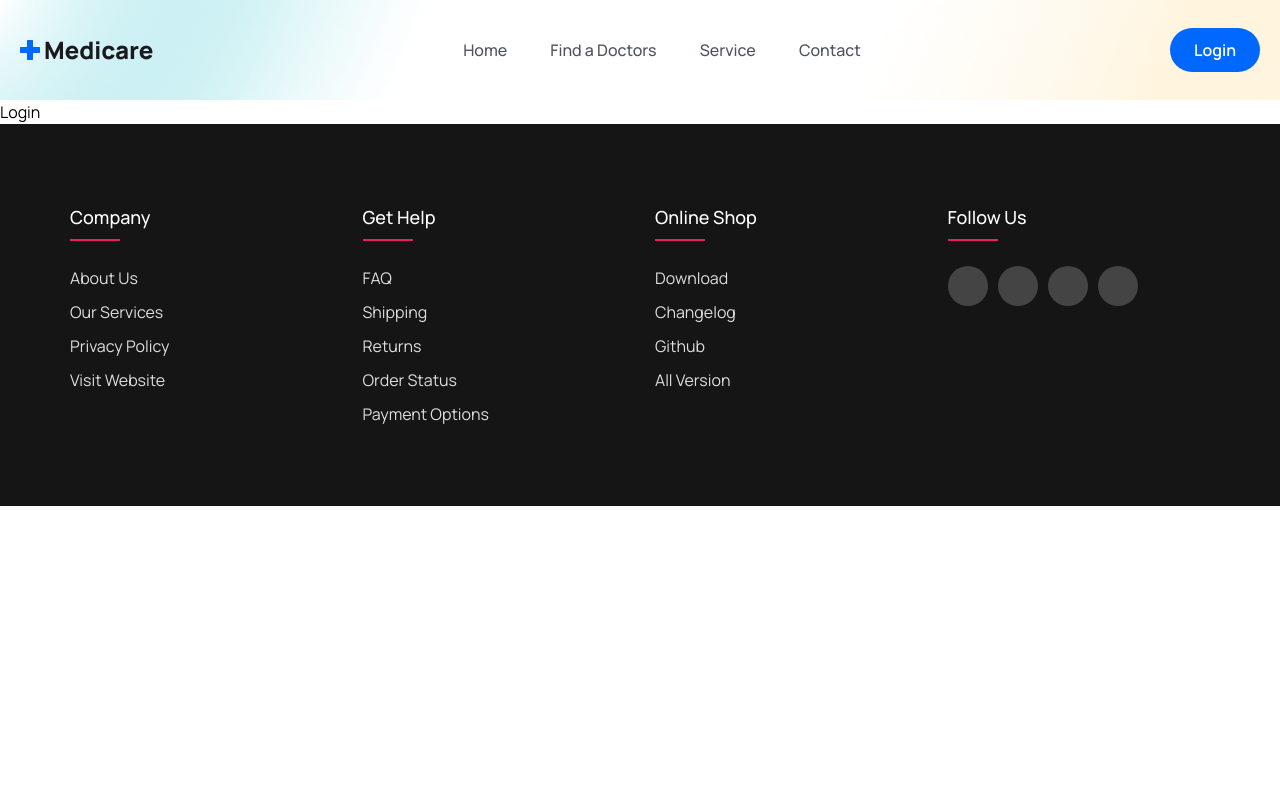
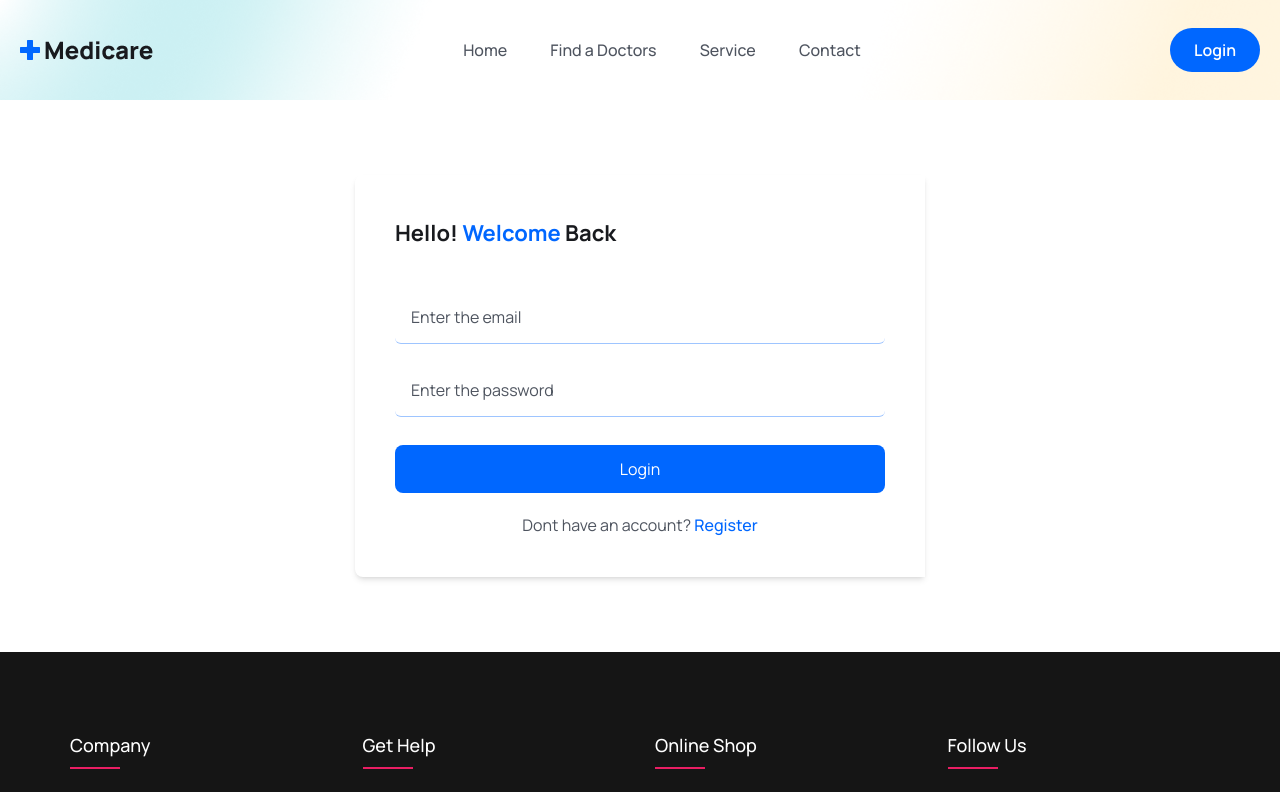
Before and after one commit to SalmanMohammed2001/Doctor_Appointement, a React (Vite) app: page /login in a window 1280 px wide. Shown: the top 792 px of the page. Built offline with nearby package versions, Linux system fonts and the light colour scheme.

Commit message:
login finalize

```diff
--- a/src/pages/Doctors/DoctorsDetails.tsx
+++ b/src/pages/Doctors/DoctorsDetails.tsx
@@ -3,6 +3,7 @@ import starIcon from '../../assets/images/Star.png'
 import {useState} from "react";
 import DoctorAbout from "./DoctorAbout.tsx";
 import Feedback from "./Feedback.tsx";
+import SidePanel from "./SidePanel.tsx";
 
 const DoctorsDetails = () => {
 
@@ -51,12 +52,12 @@ const DoctorsDetails = () => {
                             {
                                 tab==='feedback' && <Feedback/>
                             }
+                        </div>
+                    </div>
 
-                        </div>
-
-
-
-                    </div>
+                 <div>
+                     <SidePanel/>
+                 </div>
                 </div>
             </div>
         </section>
--- /dev/null
+++ b/src/pages/Doctors/SidePanel.tsx
@@ -0,0 +1,35 @@
+
+const SidePanel = () => {
+    return (
+        <div className={"shadow-panelShadow p-3 lg:p-5 rounded-md"}>
+            <div className={"flex items-center justify-between"}>
+                <p className={"text_para mt-0 font-semibold"}>Ticket Price</p>
+                <span className={"text-[16px] leading-7 lg:text-[22px] lg:leading-7 text-headingColor font-bold"}>500 Rs</span>
+            </div>
+
+            <div className={"mt-[30px]"}>
+                <p className={"text_para mt-0 font-semibold text-headingColor"}>
+                    Available Time Slots
+                </p>
+
+                <ul className={"mt-3"}>
+                    <li className={"flex items-center justify-between mb-2"}>
+                        <p className={"text-[15px] leading-7 text-textColor font-semibold"}>Sunday</p>
+                        <p className={"text-[15px] leading-7 text-textColor font-semibold"}>4:00 PM - 9:30 PM</p>
+                    </li>
+                    <li className={"flex items-center justify-between mb-2"}>
+                        <p className={"text-[15px] leading-7 text-textColor font-semibold"}>Monday</p>
+                        <p className={"text-[15px] leading-7 text-textColor font-semibold"}>4:00 PM - 9:30 PM</p>
+                    </li>
+                    <li className={"flex items-center justify-between mb-2"}>
+                        <p className={"text-[15px] leading-7 text-textColor font-semibold"}>Friday</p>
+                        <p className={"text-[15px] leading-7 text-textColor font-semibold"}>4:00 PM - 9:30 PM</p>
+                    </li>
+                </ul>
+            </div>
+            <button className={" w-full btn  rounded-md "}>Book Appointment </button>
+        </div>
+    );
+};
+
+export default SidePanel;
--- a/src/pages/Login.tsx
+++ b/src/pages/Login.tsx
@@ -1,10 +1,55 @@
+import {useState} from "react";
+import {Link} from "react-router-dom";
 
 
 const Login = () => {
+
+    const [formData, setFormData] = useState<any>({
+        email: "",
+        password: ""
+    })
+
+    const handleInputChange = (e: any) => {
+        setFormData({...formData, [e.target.name]: e.target.value})
+    }
+
     return (
-        <div>
-            <h1>Login</h1>
-        </div>
+        <section className={"px-5 lg:px-0 "}>
+
+            <div className={"w-full max-w-[570px] mx-auto rounded-l-lg shadow-md md:p-10 "}>
+                <h3 className={"text-headingColor text-[22px] leading-9 font-bold mb-10"}>
+                    Hello! <span className={"text-primaryColor"}>Welcome</span> Back
+                </h3>
+                <form action="" className={"py-4 md:py-0"}>
+                    <div className={"mb-5"}>
+                        <input type="email" placeholder={"Enter the email"} name={"email"} value={formData.email}
+                               onChange={handleInputChange}
+                               className={"w-full px-4 py-3 border-b border-solid border-[#0066ff61] focus:outline-none" +
+                                   " focus:border-primaryColor text-[16px] " +
+                                   "leading-7 text-headingColor placeholder:text-textColor rounded-md cursor-pointer "}
+                        />
+                    </div>
+                    <div className={"mb-5"}>
+                        <input type="password" placeholder={"Enter the password"} name={"email"} value={formData.password}
+                               onChange={handleInputChange}
+                               className={"w-full px-4 py-3 border-b border-solid border-[#0066ff61] focus:outline-none" +
+                                   " focus:border-primaryColor text-[16px] " +
+                                   "leading-7 text-headingColor placeholder:text-textColor rounded-md cursor-pointer "}
+                        />
+                    </div>
+
+                    <div className={"mt-7"}>
+                        <button type={"submit"} className={"w-full bg-primaryColor text-white text-[16px] px-4 py-3 rounded-lg "}>Login</button>
+                    </div>
+
+                    <p className={"mt-5 text-center text-textColor cursor-pointer"}>
+                        Dont have an account? <Link to={"/signup"} className={"text-primaryColor font-medium"}> Register</Link>
+                    </p>
+
+                </form>
+            </div>
+
+        </section>
     );
 };
 
```
